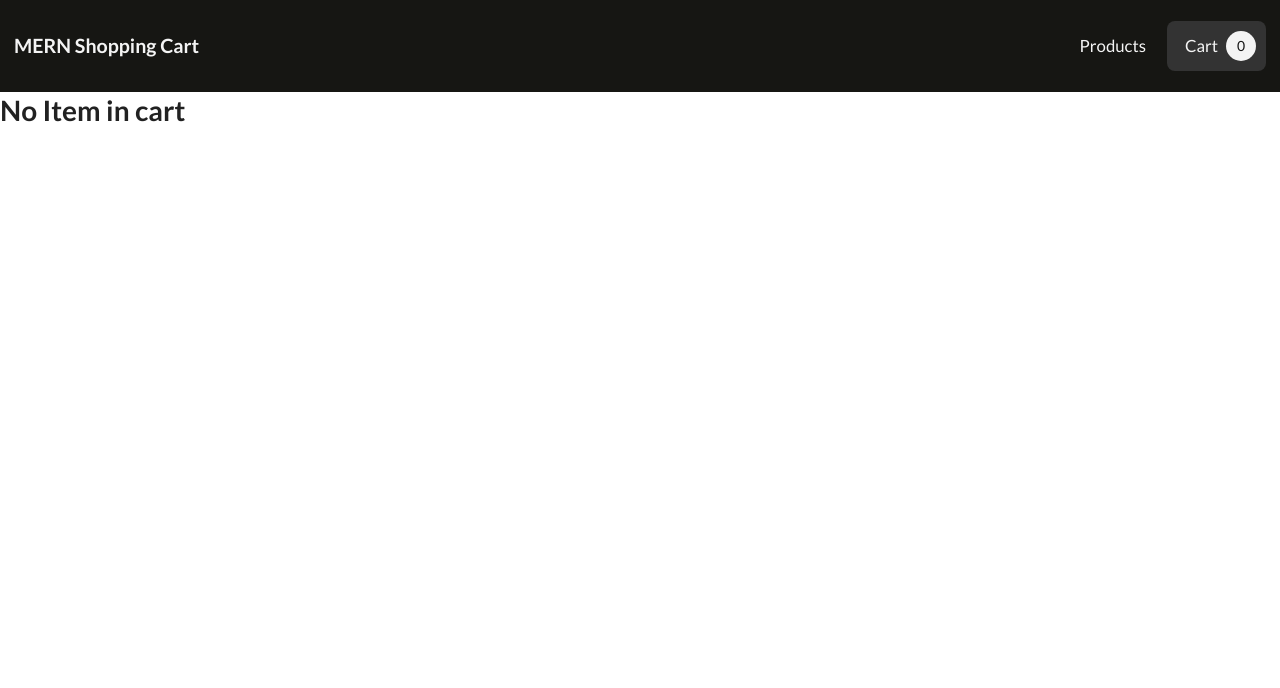
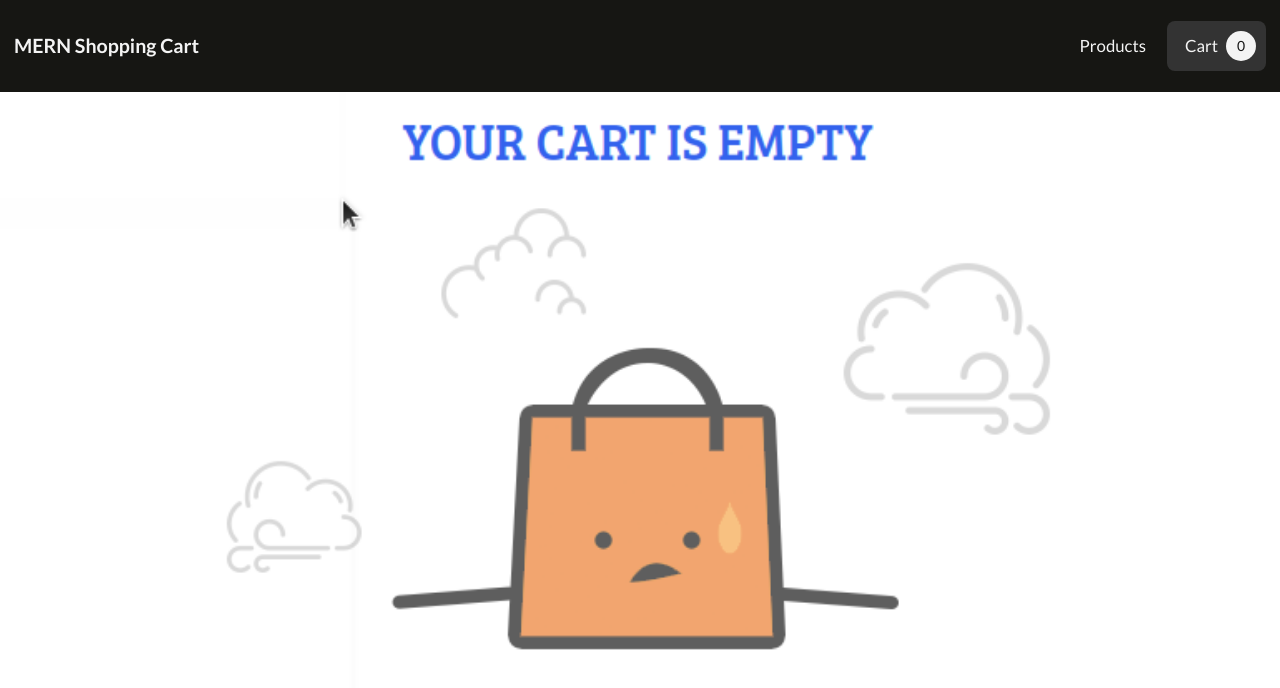
Before and after one commit to AshutoshKr1098/ecommerce-cart, a React (Create React App) app: page /cart in a window 1280 px wide. Shown: the top 688 px of the page. Built offline with nearby package versions, Linux system fonts and the light colour scheme.

Commit message:
empty cart component added

```diff
--- /dev/null
+++ b/src/assets/styles/CartEmpty.css
@@ -0,0 +1,8 @@
+.cart_empty {
+  background-image: url("../images/emptycart.png");
+  height: 86.2vh;
+  width: 100%;
+  background-repeat: no-repeat;
+  background-size: cover;
+  background-position: center;
+}
--- /dev/null
+++ b/src/components/component/CartEmpty.js
@@ -0,0 +1,7 @@
+import React from "react";
+import "../../assets/styles/CartEmpty.css";
+const CartEmpty = () => {
+  return <div className="cart_empty"></div>;
+};
+
+export default CartEmpty;
--- a/src/components/pages/Cart.js
+++ b/src/components/pages/Cart.js
@@ -3,6 +3,7 @@ import { connect } from "react-redux";
 import "../../assets/styles/Cart.css";
 import CartItem from "../component/CartItem";
 import CartPricing from "../component/CartPricing";
+import CartEmpty from "../component/CartEmpty";
 import {
   increaseCartItem,
   decreaseCartItem,
@@ -42,7 +43,7 @@ const Carts = (props) => {
   };
   return (
     <div className="cart">
-      {props.cart.length > 0 ? showCart() : <h1>No Item in cart</h1>}
+      {props.cart.length > 0 ? showCart() : <CartEmpty />}
     </div>
   );
 };
```
Also changed, not shown: src/assets/images/emptycart.jpeg (added), src/assets/images/emptycart.png (added), src/components/component/Skeleton.js (added).
